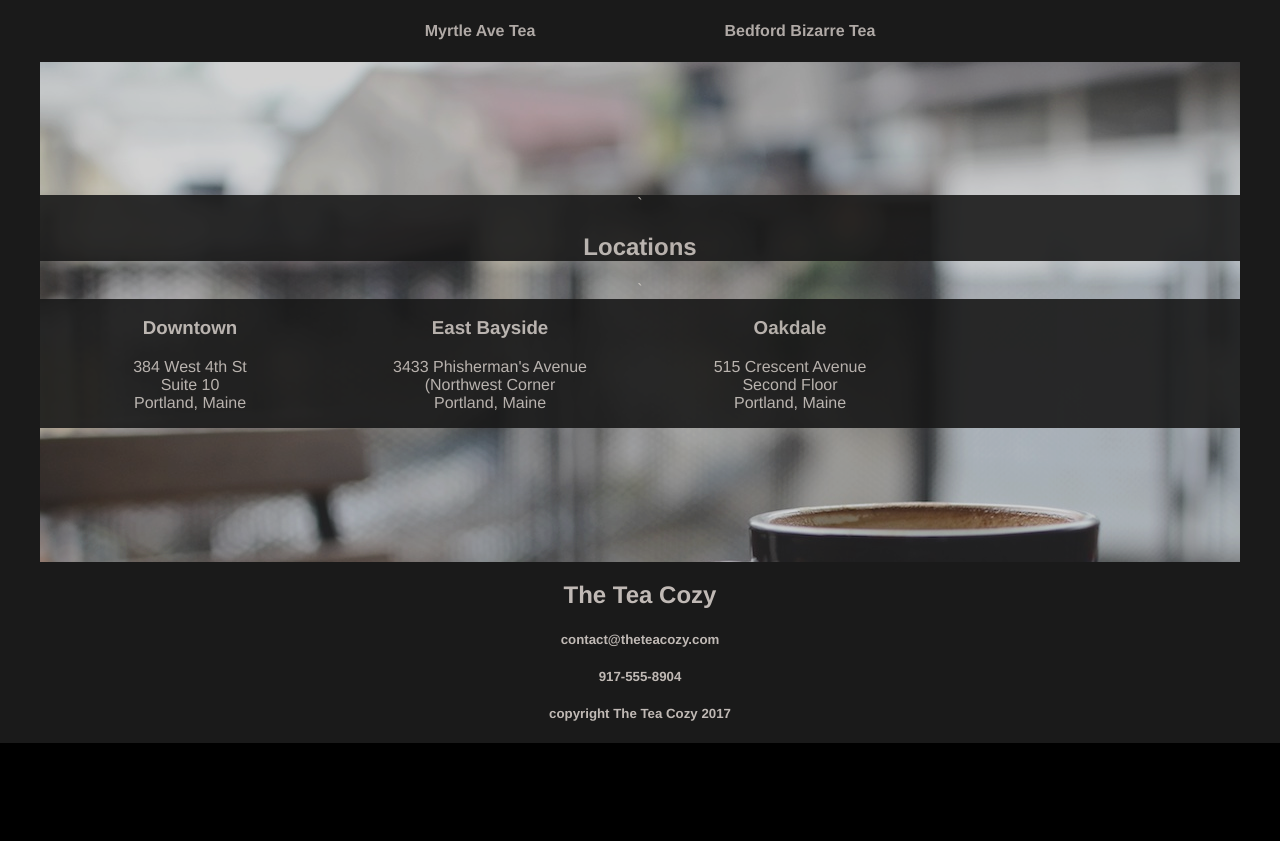
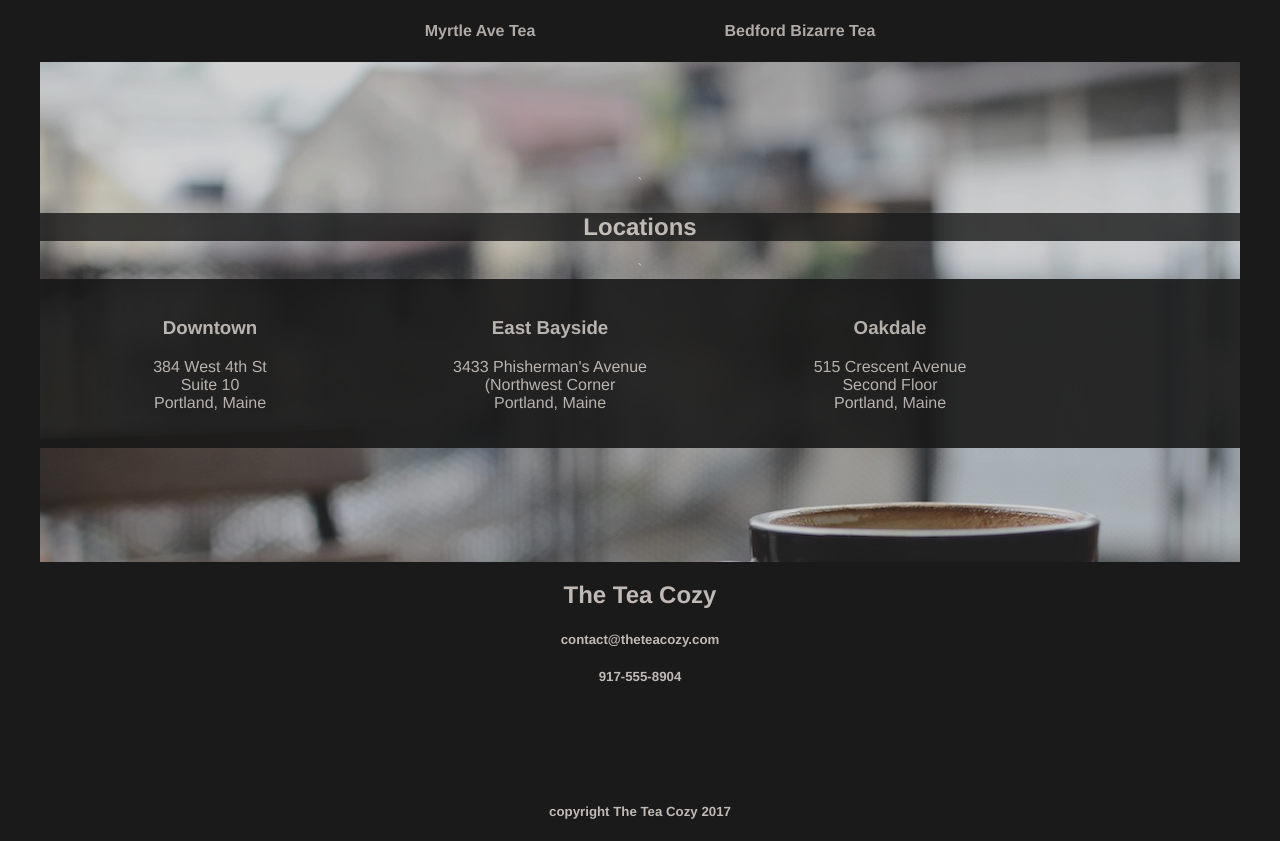
Before and after one commit to caitlinfowler/teacozy, a plain HTML site: page index.html in a window 1280 px wide. Shown: the part 1394-2235 px from the top of the page. Before the commit the page ends 2137 px from the top, so only its background shows below. Drawn offline with Linux system fonts and the light colour scheme.

Commit message:
add second flex

```diff
--- a/index.html
+++ b/index.html
@@ -83,11 +83,15 @@
     </div>
   </div>
 
-    <div id="footer">
+    <div class="contact">
       <h2>The Tea Cozy</h2>
       <h5>contact@theteacozy.com</h5>
       <h5>917-555-8904</h5>
-      <h5 class="copyright">copyright The Tea Cozy 2017</h5>
     </div>
+
+  <footer>
+    <h5>copyright The Tea Cozy 2017</h5>
+  </footer>
+
   </body>
 </html>
--- a/resources/style.css
+++ b/resources/style.css
@@ -11,7 +11,7 @@ header {
   height: 69px;
   width: auto;
   position: fixed;
-  top: auto;
+  top: 0;
   z-index: 20;
   width: 100%;
   padding-right: 10px;
@@ -61,10 +61,6 @@ nav li{
   padding: 5px;
 }
 
-.teatype{
-  width: 1000px;
-  display: flex;
-}
 
 .fall{
   background-image: url("../resources/images/img-berryblitz.jpg");
@@ -96,15 +92,28 @@ nav li{
   margin: 0 auto;
   background-image: url("../resources/images/img-locations-background.jpg");
   background-size: cover;
-  background-position: top center;
 }
 
 .place{
   width: 300px;
   opacity: 1;
+  margin: 20px;
 }
 
 .places{
   display: flex;
-  flex-wrap: wrap;
 }
+
+.title{
+  z-index: 15;
+  background-color: transparent;
+}
+
+.contact{
+  height: 200px;
+}
+
+footer{
+  text-align: left;
+  left: 20px;
+}
```
